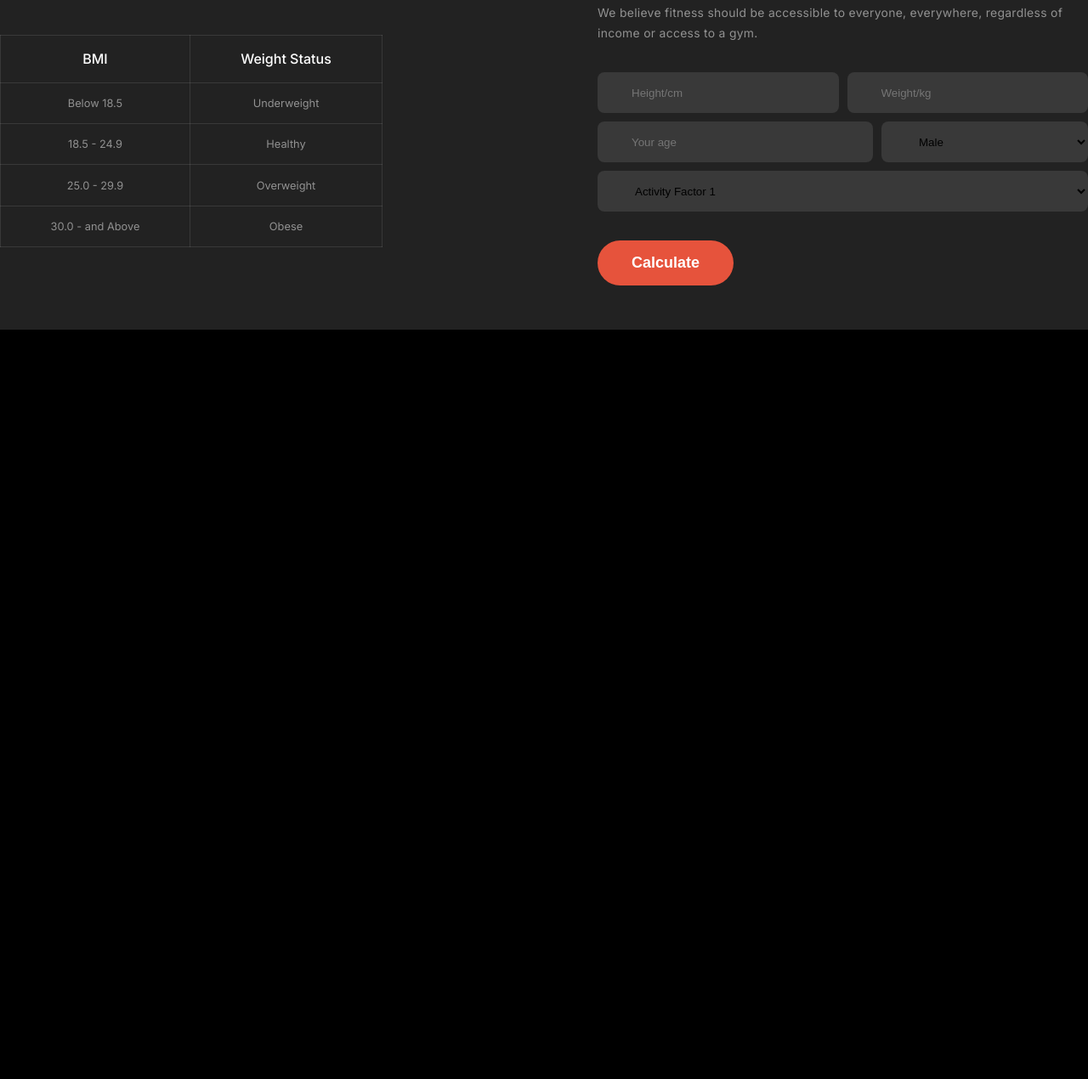
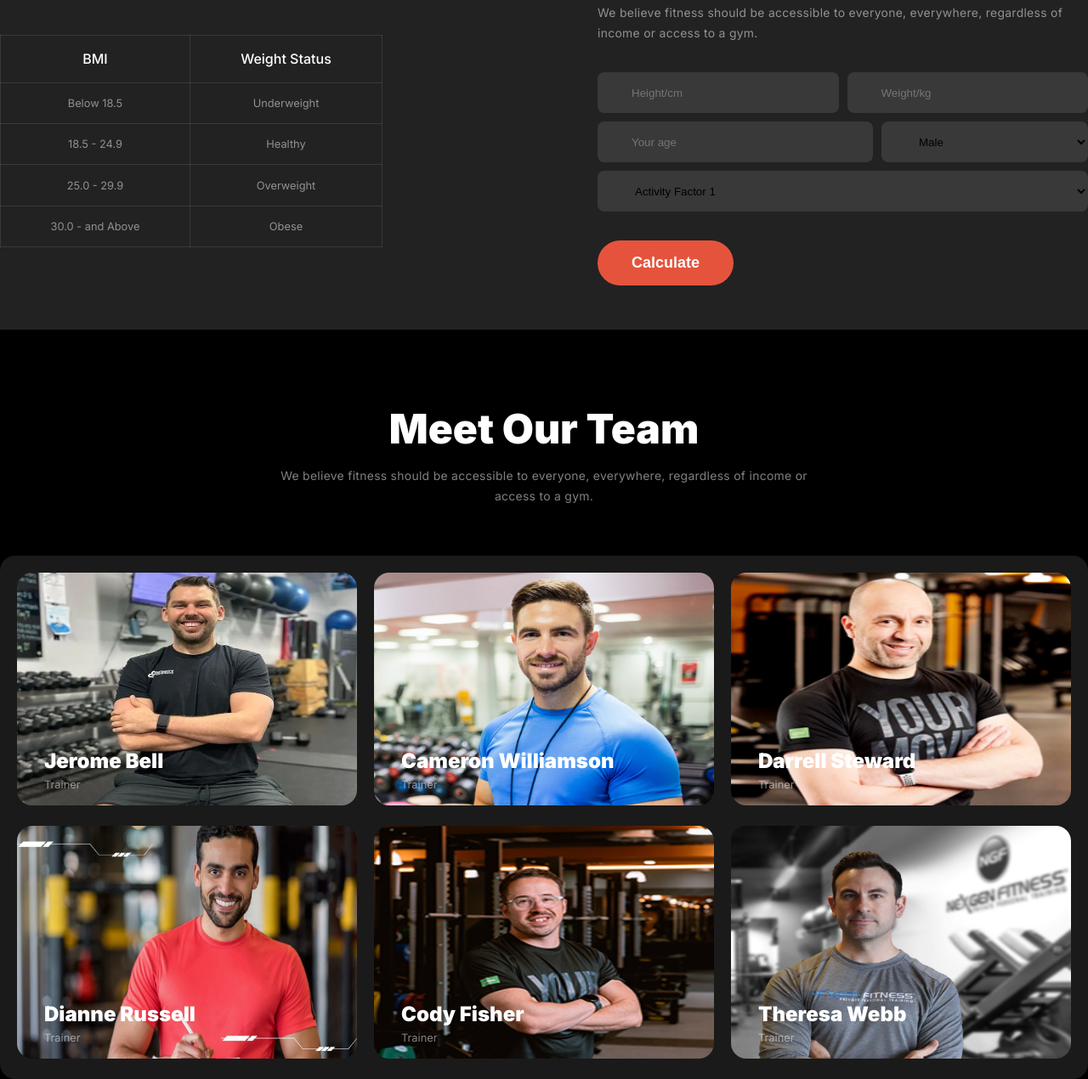
Before and after one commit to Rahelk404/Reset-B9A2, a plain HTML site: page index.html in a window 1280 px wide. Shown: the part 1794-3064 px from the top of the page at 85% size. Before the commit the page ends 2182 px from the top, so only its background shows below. Drawn offline with Linux system fonts and the light colour scheme; a web font is replaced by a local one.

Commit message:
added meet our team and mobile resaponsive

```diff
--- a/index.html
+++ b/index.html
@@ -191,6 +191,48 @@
         </section>
 
         <!-- BMI Calculator Section End -->
+
+        <!-- Meet our team section start -->
+        <section class="section-header">
+            <div class="our-team-head">
+                <h1>Meet Our Team</h1>
+                <p class="font-size">We believe fitness should be accessible to everyone, everywhere, regardless of income or access to a gym.</p>
+            </div>
+
+            <div class="our-team-content-head">
+                <div class="our-team-content-img">
+                    <img src="images/trainer1.png" alt="">
+                    <h2>Jerome Bell</h2>
+                    <p>Trainer</p>
+                </div>
+                <div class="our-team-content-img">
+                    <img src="images/trainer2.png" alt="">
+                    <h2>Cameron Williamson</h2>
+                    <p>Trainer</p>
+                </div>
+                <div class="our-team-content-img">
+                    <img src="images/trainer3.png" alt="">
+                    <h2>Darrell Steward</h2>
+                    <p>Trainer</p>
+                </div>
+                <div class="our-team-content-img">
+                    <img src="images/trainer4.png" alt="">
+                    <h2>Dianne Russell</h2>
+                    <p>Trainer</p>
+                </div>
+                <div class="our-team-content-img">
+                    <img src="images/trainer5.png" alt="">
+                    <h2>Cody Fisher</h2>
+                    <p>Trainer</p>
+                </div>
+                <div class="our-team-content-img">
+                    <img src="images/trainer6.png" alt="">
+                    <h2>Theresa Webb</h2>
+                    <p>Trainer</p>
+                </div>
+            </div>
+        </section>
+        <!-- Meet our team section End -->
     </main>
 
     <footer>
--- a/styles/responsive.css
+++ b/styles/responsive.css
@@ -106,4 +106,23 @@
     }
 
 
+
+    /* BMI calculator END */
+
+    /* Our team section start */
+
+    .our-team-content-head{
+        grid-template-columns: repeat(1, 1fr);
+        margin-left: 10px;
+        margin-right: 10px;
+    }
+
+    .our-team-head h1 {
+        font-size: 32px;
+        margin-left: 10px;
+        margin-right: 10px;
+    }
+
+   /* Meet our team section End */
+
 }
--- a/styles/style.css
+++ b/styles/style.css
@@ -293,7 +293,8 @@ body {
     margin-bottom: 88px;
 }
 
-.bmi-title h1, .bmi-title p{
+.bmi-title h1,
+.bmi-title p {
     max-width: 671px;
     width: 100%;
     margin-bottom: 14px;
@@ -385,4 +386,67 @@ td {
     margin-bottom: 10px;
 }
 
-.option-main {}
+/* BMI calculator option End */
+
+
+/* Meet our team section start */
+
+.our-team-head{
+    max-width: 671px;
+    width: 100%;
+    margin: 0 auto;
+    text-align: center;
+    margin-top: 88px;
+    margin-bottom: 58px;
+}
+.our-team-head h1 {
+    color: #FFF;
+    font-size: 3rem;
+    font-style: normal;
+    font-weight: 900;
+    line-height: 120%;
+    margin-bottom: 14px;
+}
+
+.our-team-content-head {
+    background-color: rgba(255, 255, 255, 0.10);
+    padding: 20px;
+    display: grid;
+    grid-template-columns: repeat(3, 1fr);
+    gap: 20px;
+    border-radius: 18px;
+}
+
+.our-team-content-img img {
+    max-width: 450px;
+    width: 100%;
+    height:274px;
+    border-radius:18px;
+}
+
+.our-team-content-img {
+    position: relative;
+
+}
+
+.our-team-content-img h2 {
+    left: 8%;
+    top: 75%;
+    position: absolute;
+    color: white;
+    font-size: 1.5rem;
+    font-weight: 900;
+    line-height: 120%
+}
+
+.our-team-content-img p {
+    left: 8%;
+    top: 87%;
+    position: absolute;
+    color: rgba(255, 255, 255, 0.50);
+    font-size: 0.8rem;
+    font-weight: 400;
+    line-height: 120%;
+}
+
+/* Meet Our Team section End */
```
